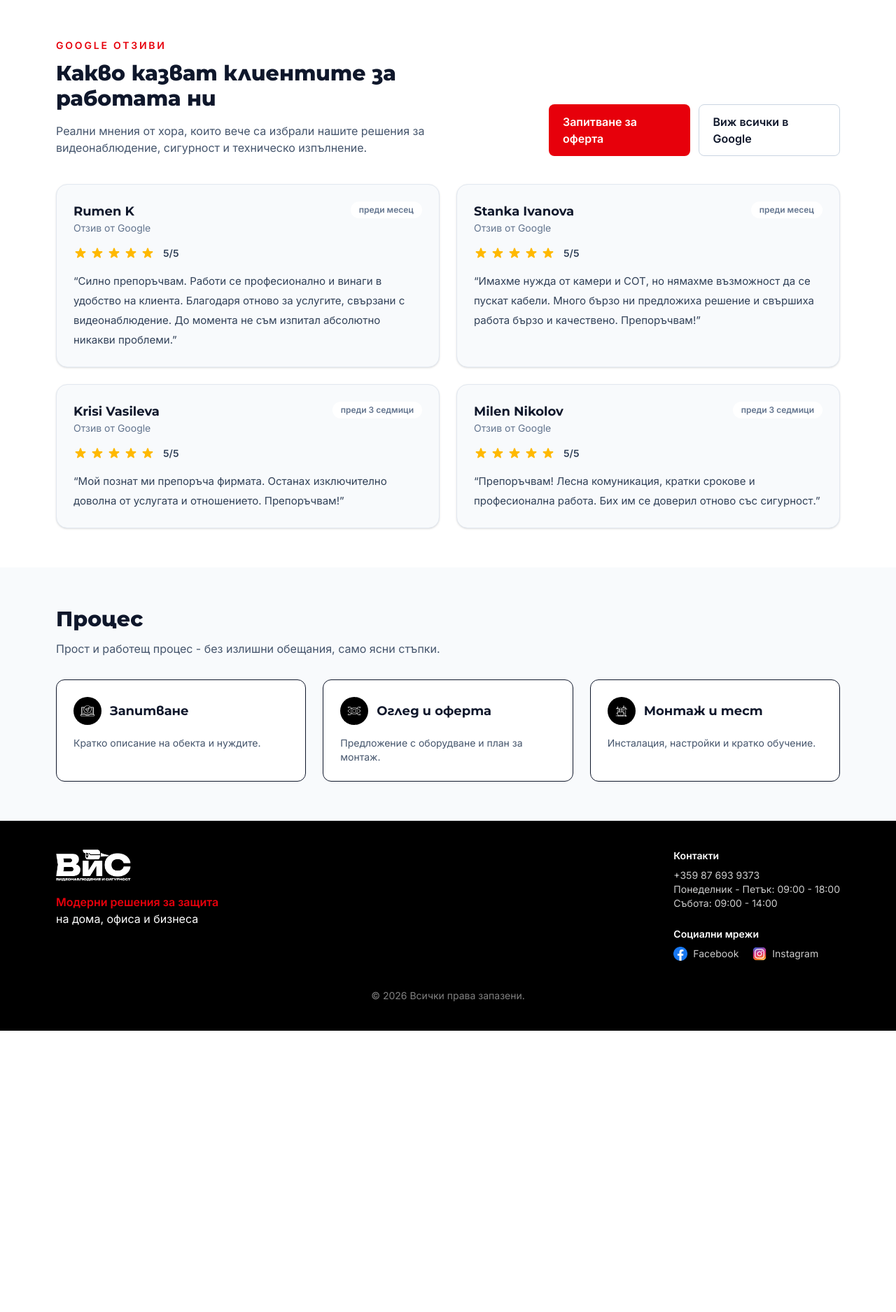
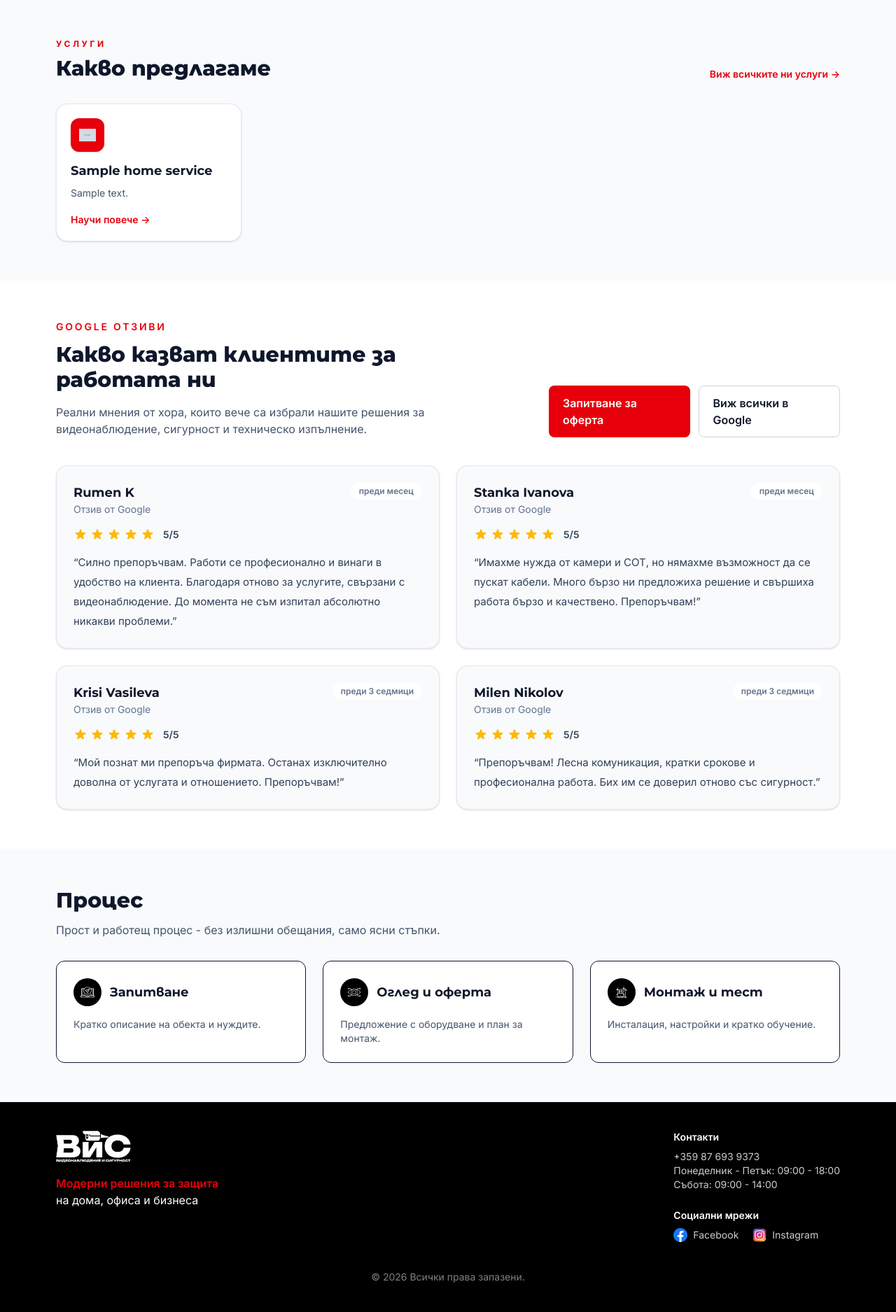
Before and after one commit to Rumen98/vis, a Laravel app: template resources/views/pages/home.blade.php in a window 1280 px wide. Shown: the part 2295-4170 px from the top of the page at 70% size. Before the commit the page ends 3768 px from the top, so only its background shows below. Run offline with Laravel 12, Linux system fonts and the light colour scheme; the template is opened without the code that fills it: most values are stand-ins (such as "Sample title", 1, 10 or a date in 2020); grey boxes marked "Sample" are stand-in pictures; style sheets or scripts are compiled from the project's sources; some libraries are stand-ins or nearby versions.

Commit message:
feat: секция "Услуги" под видеото на началната страница (4 услуги от базата)
Co-Authored-By: Claude Opus 4.8 <noreply@anthropic.com>

```diff
--- a/resources/views/pages/home.blade.php
+++ b/resources/views/pages/home.blade.php
@@ -313,6 +313,55 @@
         @endif
     </section>
 
+    {{-- УСЛУГИ под видеото (Задача 2) --}}
+    @if (isset($homeServices) && $homeServices->count())
+        <section class="bg-slate-50">
+            <div class="mx-auto max-w-6xl px-4 py-14">
+                <div class="flex flex-wrap items-end justify-between gap-3">
+                    <div>
+                        <p class="text-xs font-bold uppercase tracking-[0.3em] text-red-600">Услуги</p>
+                        <h2 class="mt-2 text-2xl font-extrabold leading-tight md:text-3xl">
+                            Какво предлагаме
+                        </h2>
+                    </div>
+
+                    <a href="{{ route('services') }}" class="text-sm font-semibold text-red-600 hover:text-red-700">
+                        Виж всичките ни услуги →
+                    </a>
+                </div>
+
+                <div class="mt-8 grid gap-5 sm:grid-cols-2 lg:grid-cols-4">
+                    @foreach ($homeServices as $service)
+                        <a
+                            href="{{ route('services') }}"
+                            class="group flex flex-col rounded-2xl border border-slate-200 bg-white p-5 shadow-sm transition hover:-translate-y-1 hover:shadow-md"
+                        >
+                            @if (! empty($service->icon))
+                                <div class="flex h-12 w-12 items-center justify-center rounded-xl bg-red-600 shadow">
+                                    <img src="{{ asset('icons/' . $service->icon) }}" class="h-6 w-6 object-contain" alt="{{ $service->title }}" loading="lazy">
+                                </div>
+                            @endif
+
+                            <h3 class="mt-4 text-base font-bold leading-tight text-slate-900 md:text-lg">
+                                {{ $service->title }}
+                            </h3>
+
+                            @if (! empty($service->description))
+                                <p class="mt-2 line-clamp-3 text-sm leading-6 text-slate-600">
+                                    {{ $service->description }}
+                                </p>
+                            @endif
+
+                            <span class="mt-auto inline-flex items-center gap-1 pt-4 text-sm font-semibold text-red-600">
+                                Научи повече →
+                            </span>
+                        </a>
+                    @endforeach
+                </div>
+            </div>
+        </section>
+    @endif
+
     @php($googleReviews = config('google-reviews'))
 
     <x-google-reviews
```
Also changed, not shown: app/Http/Controllers/PageController.php (+8 -1 lines), 3 other files.
